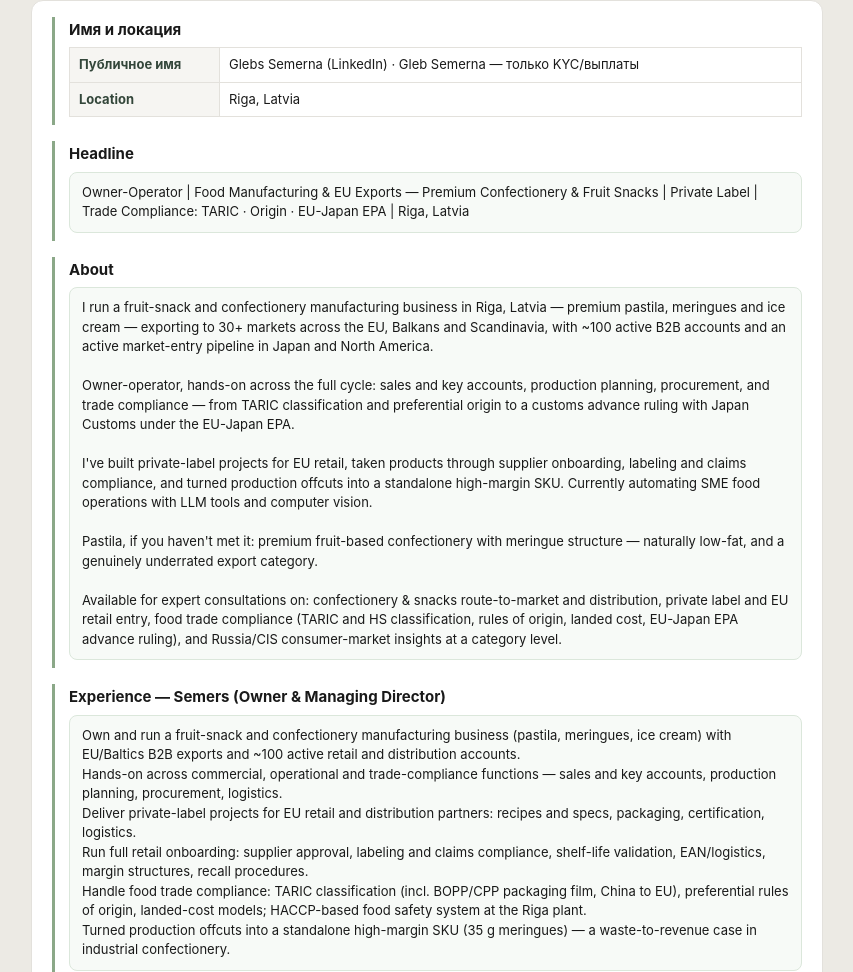
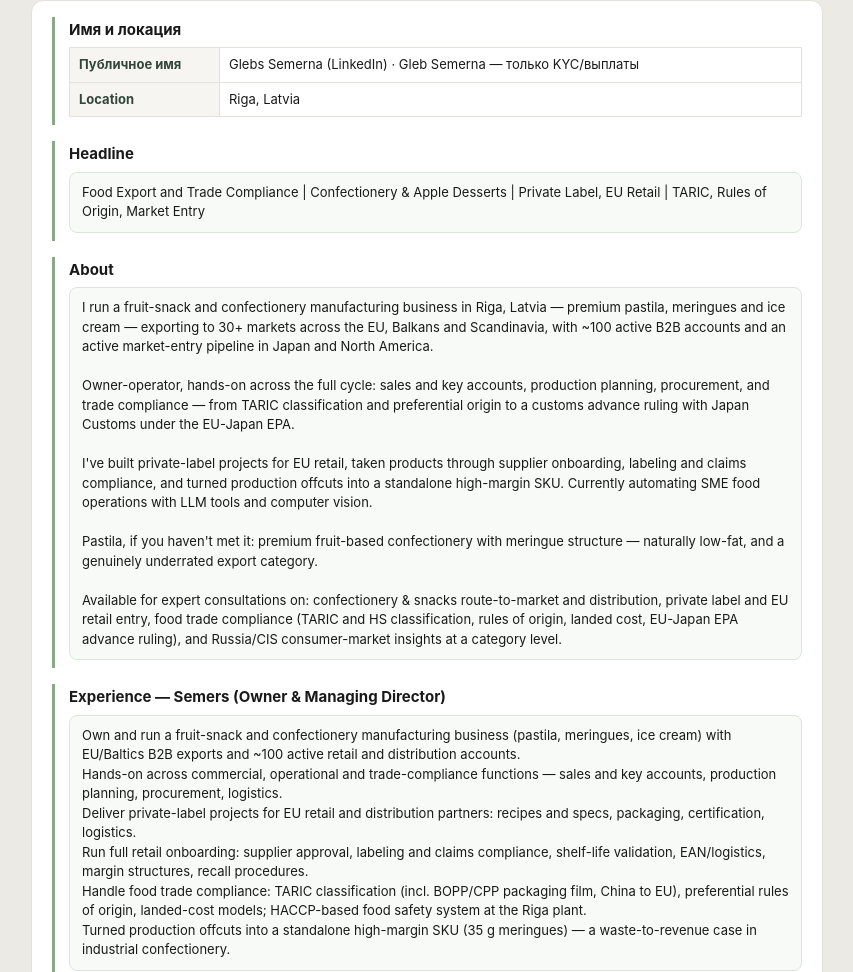
Before and after one commit to smmsemmers/pastila_bot, a plain HTML site: page gleb-linkedin-final-v8.html in a window 1280 px wide. Shown: the part 2365-3337 px from the top of the page, without its empty margins (213-1066 px from the left). Drawn offline with Linux system fonts and the light colour scheme.

Commit message:
auto: gleb-linkedin-final-v8.html

```diff
--- a/gleb-linkedin-final-v8.html
+++ b/gleb-linkedin-final-v8.html
@@ -113,7 +113,7 @@
       <table><tr><th>Публичное имя</th><td>Glebs Semerna (LinkedIn) · Gleb Semerna — только KYC/выплаты</td></tr>
       <tr><th>Location</th><td>Riga, Latvia</td></tr></table></div>
     <div class="step"><h4>Headline</h4>
-      <div class="copybox">Owner-Operator | Food Manufacturing &amp; EU Exports — Premium Confectionery &amp; Fruit Snacks | Private Label | Trade Compliance: TARIC · Origin · EU-Japan EPA | Riga, Latvia</div></div>
+      <div class="copybox">Food Export and Trade Compliance | Confectionery &amp; Apple Desserts | Private Label, EU Retail | TARIC, Rules of Origin, Market Entry</div></div>
     <div class="step"><h4>About</h4>
       <div class="copybox">I run a fruit-snack and confectionery manufacturing business in Riga, Latvia — premium pastila, meringues and ice cream — exporting to 30+ markets across the EU, Balkans and Scandinavia, with ~100 active B2B accounts and an active market-entry pipeline in Japan and North America.
 
```
